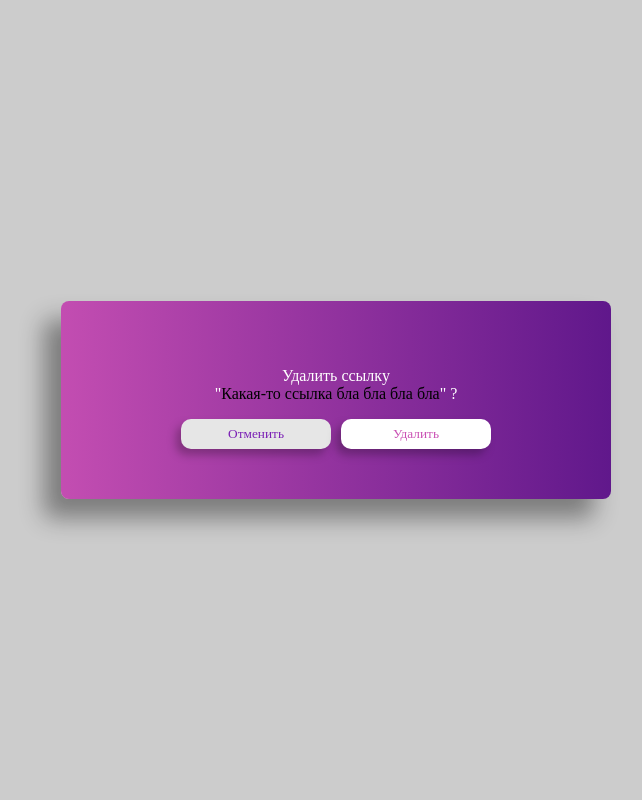
After one commit to lordwartz/link-hub, a Flask app: template static/templates/delete_item_modal.html in a window 1280 px wide. The commit adds this page. Shown: the whole page, without its empty margins (304-946 px from the left). Run offline with Flask 3, Linux system fonts and the light colour scheme; the template is opened without the code that fills it, so the values that code supplies are empty; parts of the project's set-up code (start-up, migrations or seed data) failed here and were passed over.

Commit message:
add modal "delete item"

```diff
--- a/static/css/templates.css
+++ b/static/css/templates.css
@@ -100,3 +100,20 @@
 .modal_buttons .submit_btn:hover {
     background-color: #C6C6C6;
 }
+
+.modal p {
+    font-family: Bahnschrift, serif;
+    display: inline-block;
+    text-align: center;
+}
+
+.modal_message {
+    display: inline;
+    font-family: Bahnschrift, serif;
+    max-width: 400px;
+    word-wrap: normal;
+}
+
+.modal_message_name {
+    color: black;
+}
--- /dev/null
+++ b/static/templates/delete_item_modal.html
@@ -0,0 +1,19 @@
+<!DOCTYPE html>
+<html lang="en">
+<head>
+    <meta charset="UTF-8">
+    <title>Link<Hub></title>
+    <link href="../css/templates.css" rel="stylesheet">
+</head>
+<body>
+<div class="modal_background">
+    <div class="modal">
+        <p class="modal_message">Удалить ссылку <br>"<span class="modal_message_name">Какая-то ссылка бла бла бла бла</span>" ?</p>
+        <div class="modal_buttons">
+            <button class="cancel_btn">Отменить</button>
+            <button class="submit_btn">Удалить</button>
+        </div>
+    </div>
+</div>
+</body>
+</html>
```
